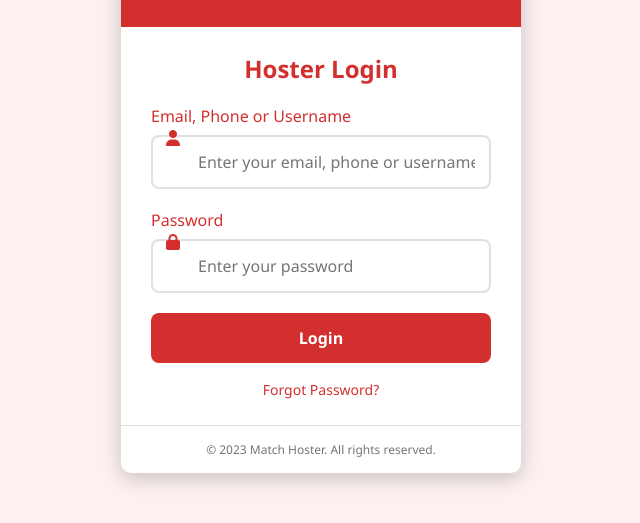
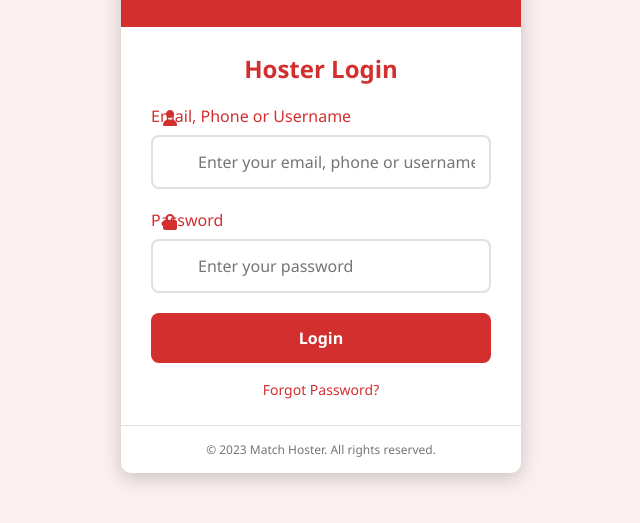
Before and after one commit to Aurabatlle/hoster, a plain HTML site: page index.html in a window 1280 px wide. Shown: the part 245-768 px from the top of the page, without its empty margins (319-959 px from the left). Drawn offline with Linux system fonts and the light colour scheme.

Commit message:
Update index.html

```diff
--- a/index.html
+++ b/index.html
@@ -83,8 +83,8 @@
 
         .input-icon {
             position: absolute;
-            left: 15px;
-            top: 25px;
+            left: 12px;
+            top: 5px;
             color: #d32f2f;
         }
 
```
